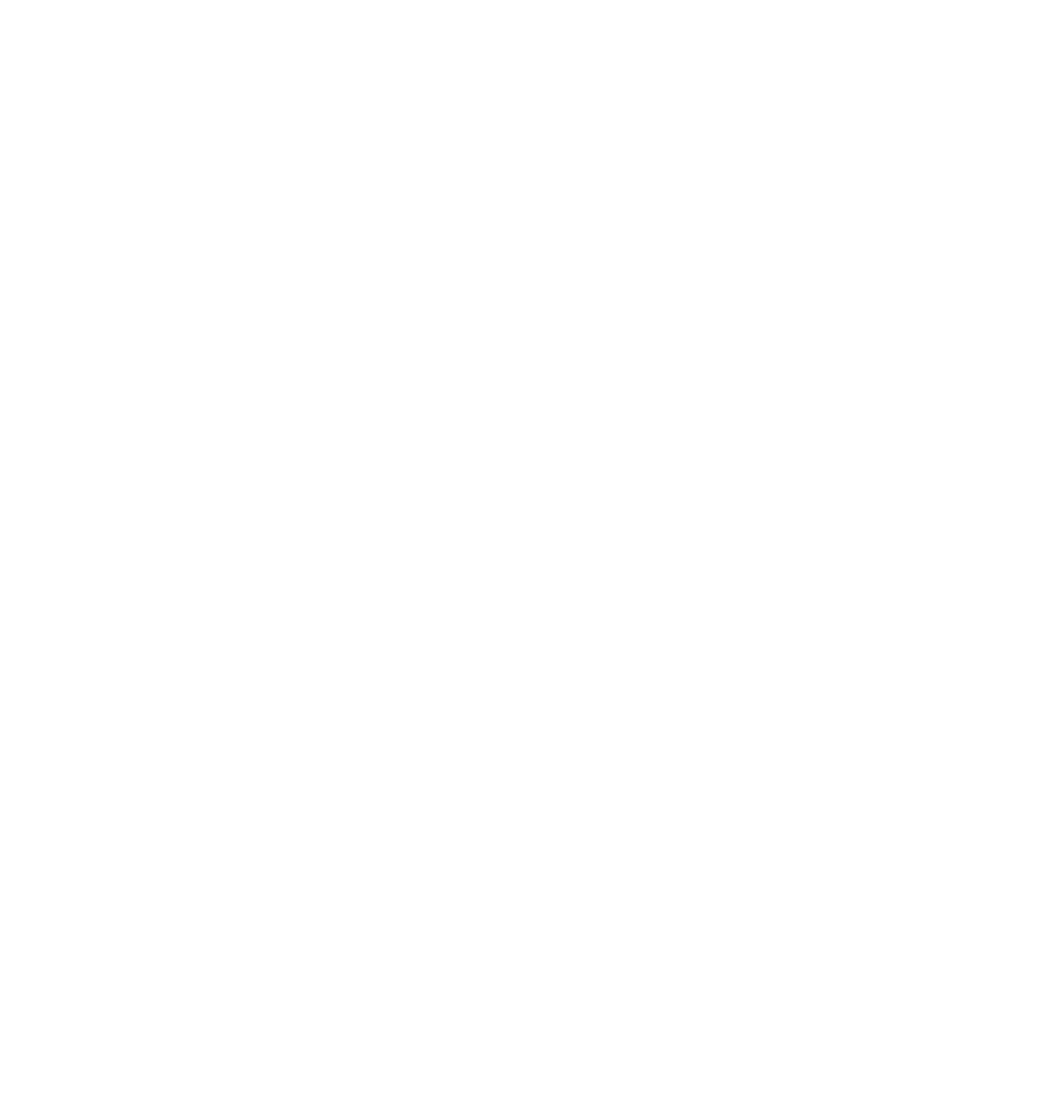
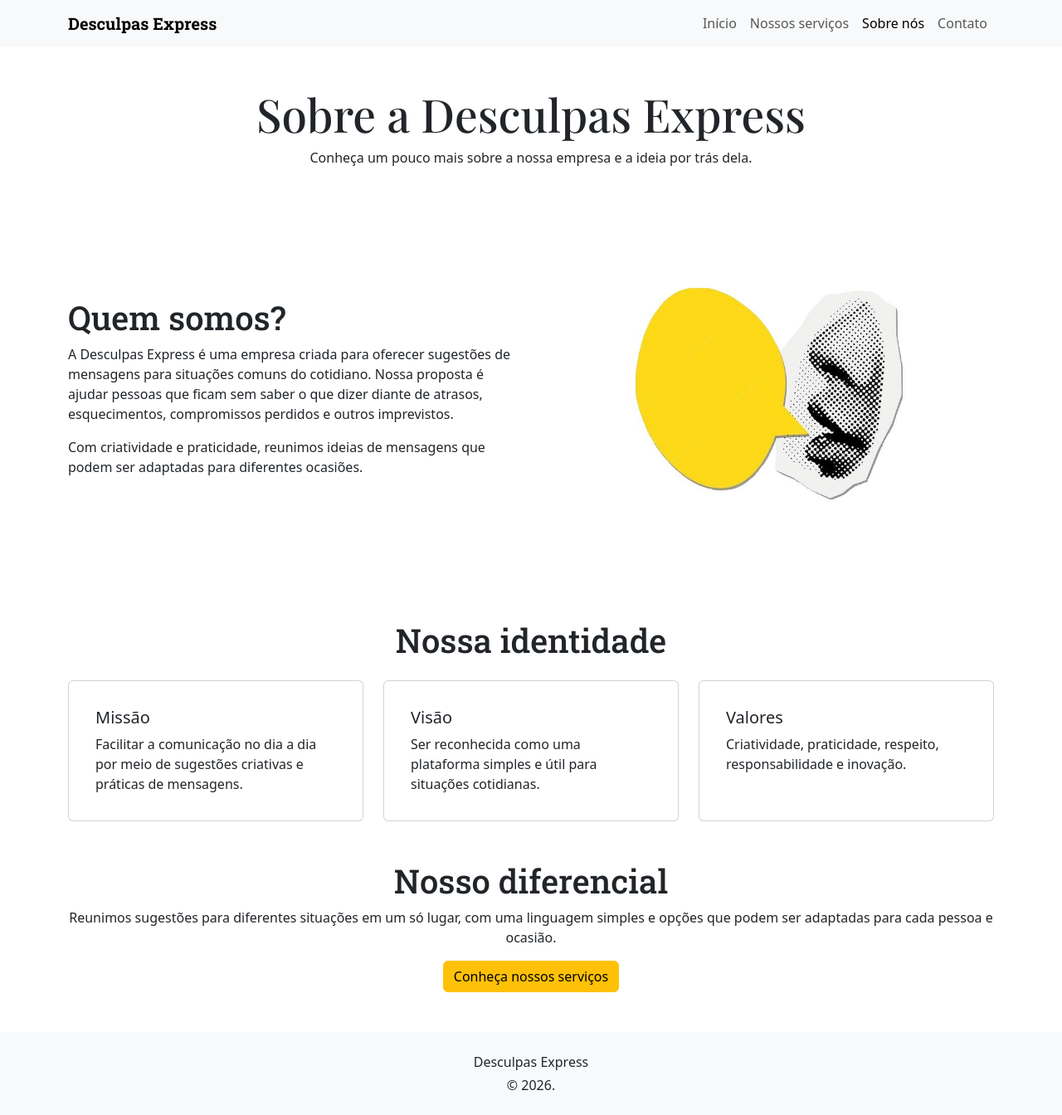
Before and after one commit to anabozzolla/site-vendas, a plain HTML site: page pages/sobre.html in a window 1280 px wide. Shown: the whole page at 83% size. Before the commit the page ends 800 px from the top, so only its background shows below. Drawn offline with nearby package versions, Linux system fonts and the light colour scheme; a web font is replaced by a local one.

Commit message:
Criação e estilização da página sobre e ajuste do header de serviços

```diff
--- a/css/style.css
+++ b/css/style.css
@@ -9,6 +9,7 @@ h1{
 
 h2{
     font-family: 'Roboto Slab';
+    font-size: 40px;
 }
 
 .navbar-brand{
@@ -23,3 +24,16 @@ h2{
     height: 220px;
     object-fit: cover;
 }
+
+.btn-secondary:hover{
+    background-color: orange;
+}
+
+.btn-close:hover{
+    background-color: orange;
+}
+
+#inicio-sobre{
+    width: 450px;
+    margin-left: 50px;
+}
--- a/pages/contato.html
+++ b/pages/contato.html
@@ -0,0 +1,51 @@
+<!DOCTYPE html>
+<html lang="pt-br">
+
+<head>
+    <meta charset="UTF-8">
+    <meta name="viewport" content="width=device-width, initial-scale=1.0">
+    <title>Desculpas Express | Sobre nós</title>
+
+    <link href="https://cdn.jsdelivr.net/npm/bootstrap@5.3.8/dist/css/bootstrap.min.css" rel="stylesheet">
+    <link rel="stylesheet" href="../css/style.css">
+</head>
+
+<body>
+
+    <nav class="navbar navbar-expand-lg navbar-light bg-light">
+        <div class="container">
+            <a class="navbar-brand fw-bold" href="index.html">Desculpas Express</a>
+
+            <button class="navbar-toggler" type="button" data-bs-toggle="collapse"
+                data-bs-target="#menu">
+                <span class="navbar-toggler-icon"></span>
+            </button>
+
+            <div class="collapse navbar-collapse" id="menu">
+                <ul class="navbar-nav ms-auto">
+                    <li class="nav-item"><a class="nav-link" href="../index.html">Início</a></li>
+                    <li class="nav-item"><a class="nav-link" href="./servicos.html">Nossos serviços</a></li>
+                    <li class="nav-item"><a class="nav-link active" href="./sobre.html">Sobre nós</a></li>
+                    <li class="nav-item"><a class="nav-link" href="./contato.html">Contato</a></li>
+                </ul>
+            </div>
+        </div>
+    </nav>
+
+    <main>
+
+
+    </main>
+
+    <footer class="text-center p-4 bg-light">
+        <p class="mb-1">Desculpas Express</p>
+        <p class="mb-0">
+            © 2026.
+        </p>
+    </footer>
+    <script src="https://cdn.jsdelivr.net/npm/bootstrap@5.3.8/dist/js/bootstrap.bundle.min.js"></script>
+
+
+</body>
+
+</html>
--- a/pages/sobre.html
+++ b/pages/sobre.html
@@ -0,0 +1,128 @@
+
+<!DOCTYPE html>
+<html lang="pt-br">
+
+<head>
+    <meta charset="UTF-8">
+    <meta name="viewport" content="width=device-width, initial-scale=1.0">
+    <title>Desculpas Express | Sobre nós</title>
+
+    <link href="https://cdn.jsdelivr.net/npm/bootstrap@5.3.8/dist/css/bootstrap.min.css" rel="stylesheet">
+    <link rel="stylesheet" href="../css/style.css">
+</head>
+
+<body>
+
+    <nav class="navbar navbar-expand-lg navbar-light bg-light">
+        <div class="container">
+            <a class="navbar-brand fw-bold" href="index.html">Desculpas Express</a>
+
+            <button class="navbar-toggler" type="button" data-bs-toggle="collapse"
+                data-bs-target="#menu">
+                <span class="navbar-toggler-icon"></span>
+            </button>
+
+            <div class="collapse navbar-collapse" id="menu">
+                <ul class="navbar-nav ms-auto">
+                    <li class="nav-item"><a class="nav-link" href="../index.html">Início</a></li>
+                    <li class="nav-item"><a class="nav-link" href="./servicos.html">Nossos serviços</a></li>
+                    <li class="nav-item"><a class="nav-link active" href="./sobre.html">Sobre nós</a></li>
+                    <li class="nav-item"><a class="nav-link" href="./contato.html">Contato</a></li>
+                </ul>
+            </div>
+        </div>
+    </nav>
+
+    <header class="container text-center my-5">
+        <h1>Sobre a Desculpas Express</h1>
+        <p>Conheça um pouco mais sobre a nossa empresa e a ideia por trás dela.</p>
+    </header>
+
+    <main class="container my-5">
+
+        <section class="row align-items-center mb-5">
+            <div class="col-md-6">
+                <h2>Quem somos?</h2>
+                <p>
+                    A Desculpas Express é uma empresa criada para oferecer
+                    sugestões de mensagens para situações comuns do cotidiano.
+                    Nossa proposta é ajudar pessoas que ficam sem saber o que dizer
+                    diante de atrasos, esquecimentos, compromissos perdidos e outros
+                    imprevistos.
+                </p>
+                <p>
+                    Com criatividade e praticidade, reunimos ideias de mensagens
+                    que podem ser adaptadas para diferentes ocasiões.
+                </p>
+            </div>
+
+            <div class="col-md-6">
+                <img id="inicio-sobre" src="../img/boca.jpg" class="img-fluid rounded" alt="Desculpas Express">
+            </div>
+        </section>
+
+        <section class="my-5">
+            <h2 class="text-center mb-4 mt-4">Nossa identidade</h2>
+
+            <div class="row g-4">
+                <div class="col-md-4">
+                    <div class="card h-100 p-3">
+                        <div class="card-body">
+                            <h5 class="card-title">Missão</h5>
+                            <p class="card-text">
+                                Facilitar a comunicação no dia a dia por meio de
+                                sugestões criativas e práticas de mensagens.
+                            </p>
+                        </div>
+                    </div>
+                </div>
+
+                <div class="col-md-4">
+                    <div class="card h-100 p-3">
+                        <div class="card-body">
+                            <h5 class="card-title">Visão</h5>
+                            <p class="card-text">
+                                Ser reconhecida como uma plataforma
+                                simples e útil para situações cotidianas.
+                            </p>
+                        </div>
+                    </div>
+                </div>
+
+                <div class="col-md-4">
+                    <div class="card h-100 p-3">
+                        <div class="card-body">
+                            <h5 class="card-title">Valores</h5>
+                            <p class="card-text">
+                                Criatividade, praticidade, respeito,
+                                responsabilidade e inovação.
+                            </p>
+                        </div>
+                    </div>
+                </div>
+            </div>
+        </section>
+
+        <section class="text-center my-5">
+            <h2>Nosso diferencial</h2>
+            <p>
+                Reunimos sugestões para diferentes situações em um só lugar,
+                com uma linguagem simples e opções que podem ser adaptadas
+                para cada pessoa e ocasião.
+            </p>
+            <a href="servicos.html" class="btn btn-warning">Conheça nossos serviços</a>
+        </section>
+
+    </main>
+
+     <footer class="text-center p-4 bg-light">
+        <p class="mb-1">Desculpas Express</p>
+        <p class="mb-0">
+            © 2026.
+        </p>
+    </footer>
+    <script src="https://cdn.jsdelivr.net/npm/bootstrap@5.3.8/dist/js/bootstrap.bundle.min.js"></script>
+
+</body>
+
+</html>
```
Also changed, not shown: pages/servicos.html (+2 -2 lines).
